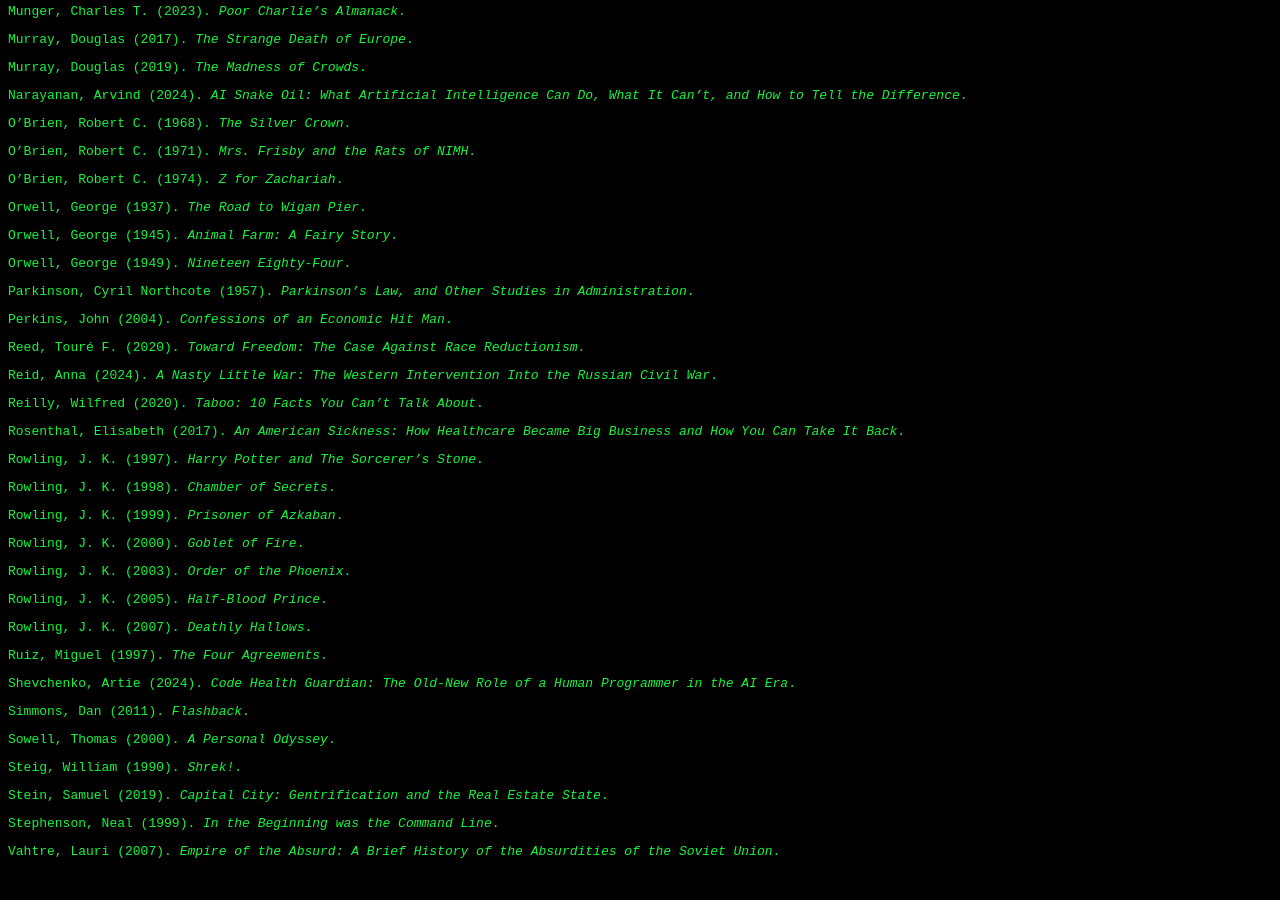
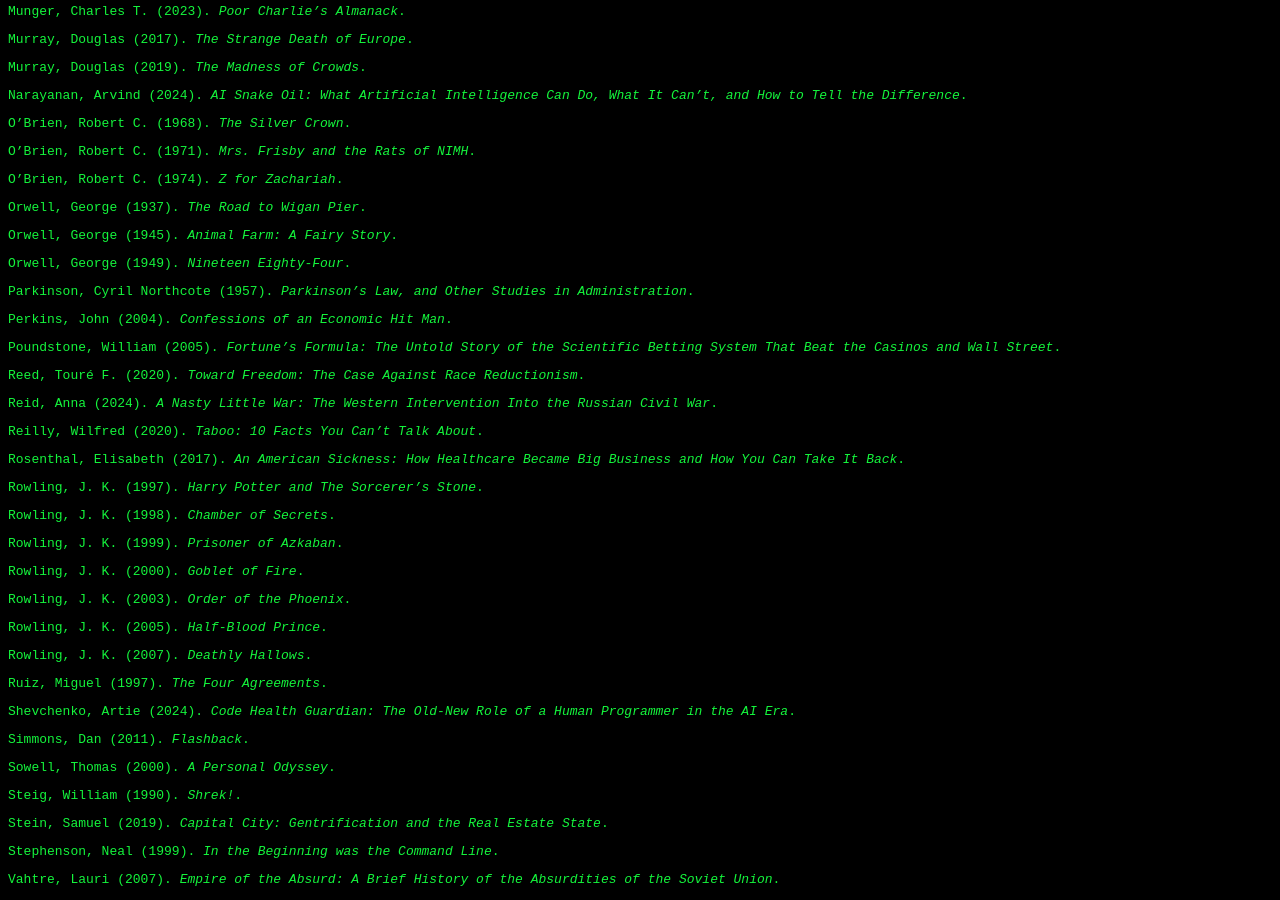
Before and after one commit to davejagoda/davejagoda.github.io, a Jekyll site: the page built from books/index.md, in a window 1280 px wide and 900 px high, scrolled down 1657 px. Built offline with Jekyll 4.4.1, drawn with Linux system fonts in a browser that asks for light colours; before the commit the page ends 2529 px from its top, so only the background shows below that.

Commit message:
Add Fortune's Formula to books/index.md

```diff
--- a/books/index.md
+++ b/books/index.md
@@ -143,6 +143,8 @@
 
 Perkins, John (2004). *Confessions of an Economic Hit Man*.
 
+Poundstone, William (2005). *Fortune's Formula: The Untold Story of the Scientific Betting System That Beat the Casinos and Wall Street*.
+
 Reed, Touré F. (2020). *Toward Freedom: The Case Against Race Reductionism*.
 
 Reid, Anna (2024). *A Nasty Little War: The Western Intervention Into the Russian Civil War*.
```
